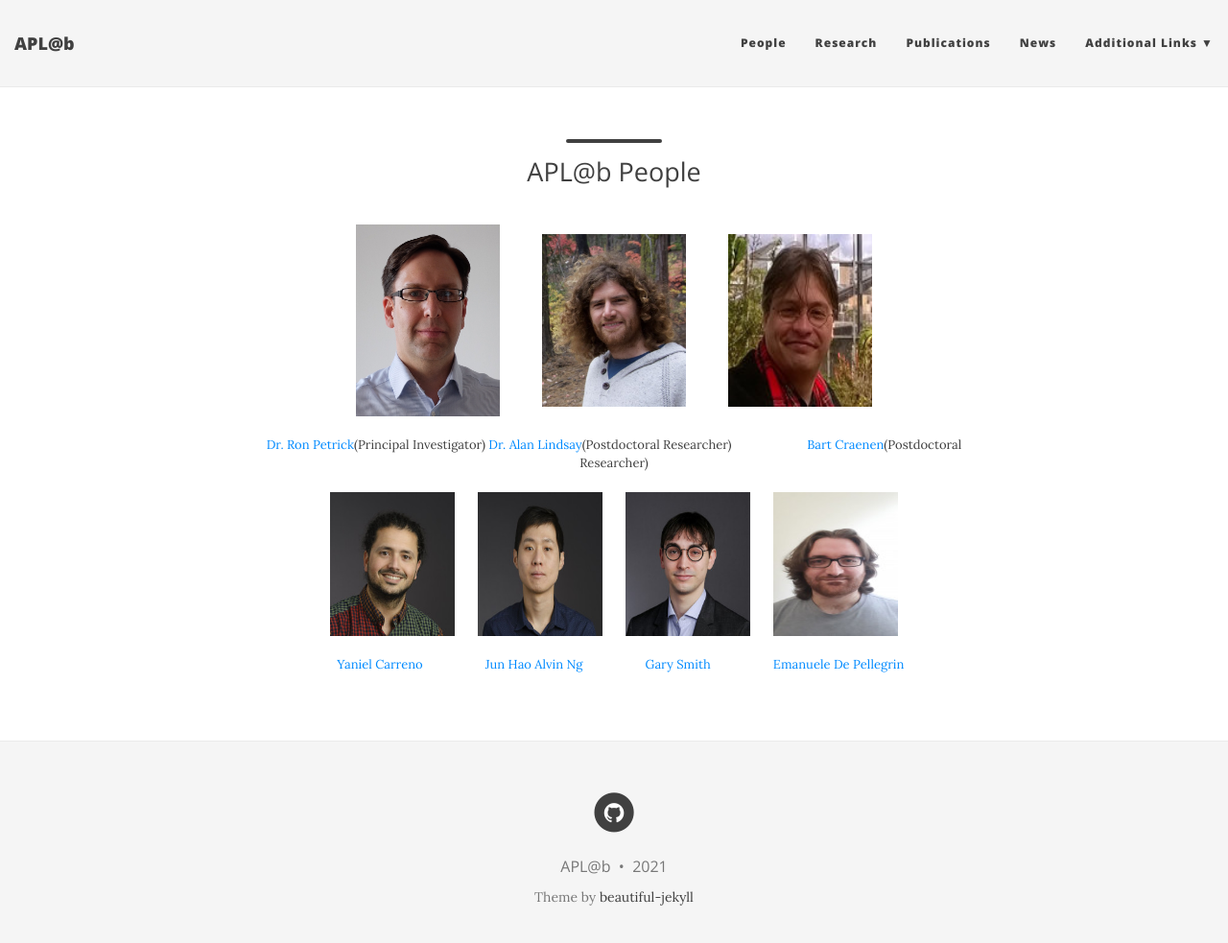
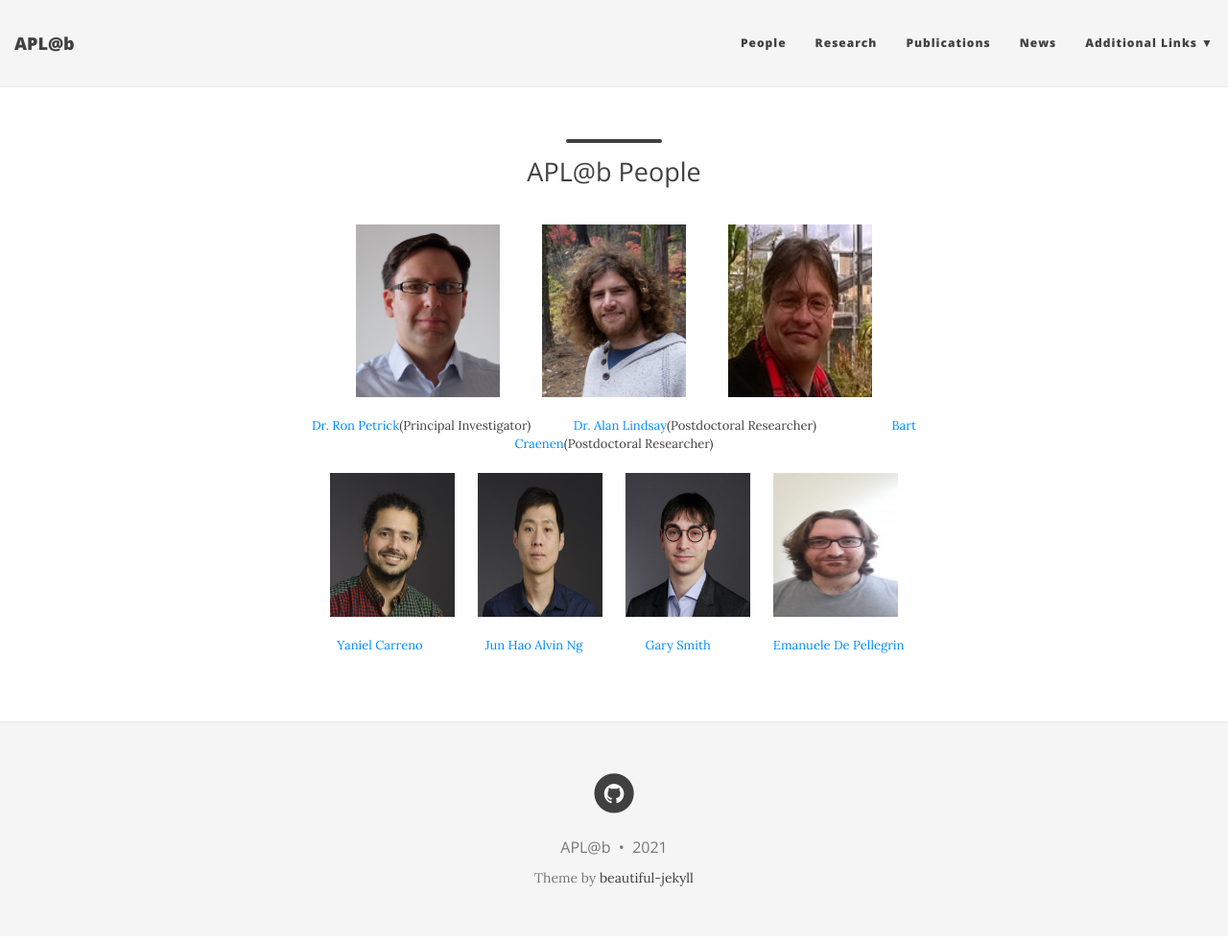
Before and after one commit to aplab2020/aplab2020.github.io, a Jekyll site: the page built from people.md, in a window 1280 px wide and 996 px high. Shown: the top 983 px of the window at 96% size. Built offline with Jekyll 4.4.1, drawn with Linux system fonts in a browser that asks for light colours; nearby versions of some CDN libraries.

Commit message:
Update people.md

```diff
--- a/people.md
+++ b/people.md
@@ -7,10 +7,10 @@ show-avatar: false
 
 
 
-<p align="center"> <img src="/img/ron.jpg" align="center" width="150" height="200"> &nbsp;  &nbsp; &nbsp;  &nbsp;  &nbsp; &nbsp; <img src="/img/alan.jpg" align="center" width="150" height="180"> &nbsp;  &nbsp; &nbsp;  &nbsp;  &nbsp; &nbsp; <img src="/img/bart.jpg" align="center" width="150" height="180"> </p>
+<p align="center"> <img src="/img/ron.jpg" align="center" width="150" height="180"> &nbsp;  &nbsp; &nbsp;  &nbsp;  &nbsp; &nbsp; <img src="/img/alan.jpg" align="center" width="150" height="180"> &nbsp;  &nbsp; &nbsp;  &nbsp;  &nbsp; &nbsp; <img src="/img/bart.jpg" align="center" width="150" height="180"> </p>
 
 <p align="center">
-<a href="http://homepages.inf.ed.ac.uk/rpetrick/" style="float: ;">Dr. Ron Petrick</a>(Principal Investigator)
+<a href="http://homepages.inf.ed.ac.uk/rpetrick/" style="float: ;">Dr. Ron Petrick</a>(Principal Investigator) &nbsp;  &nbsp; &nbsp;  &nbsp;  &nbsp; &nbsp;
 <a href="https://scholar.google.co.uk/citations?user=FA9LGEwAAAAJ&hl=en" style="float: ;">Dr. Alan Lindsay</a>(Postdoctoral Researcher)  &nbsp; &nbsp; &nbsp;  &nbsp; &nbsp; &nbsp;  &nbsp; &nbsp; &nbsp; &nbsp; &nbsp;
 <a href="https://scholar.google.ch/citations?hl=de&user=i8JsL7QAAAAJ&view_op=list_works" style="float: ;">Bart Craenen</a>(Postdoctoral Researcher)
 </p>
```
